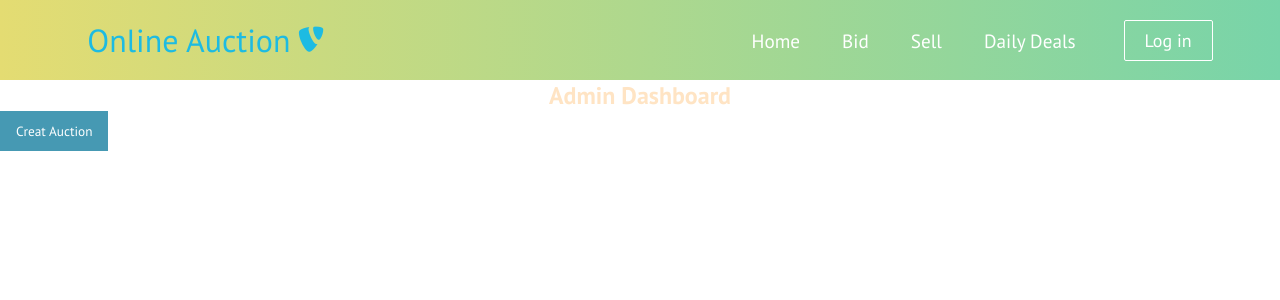
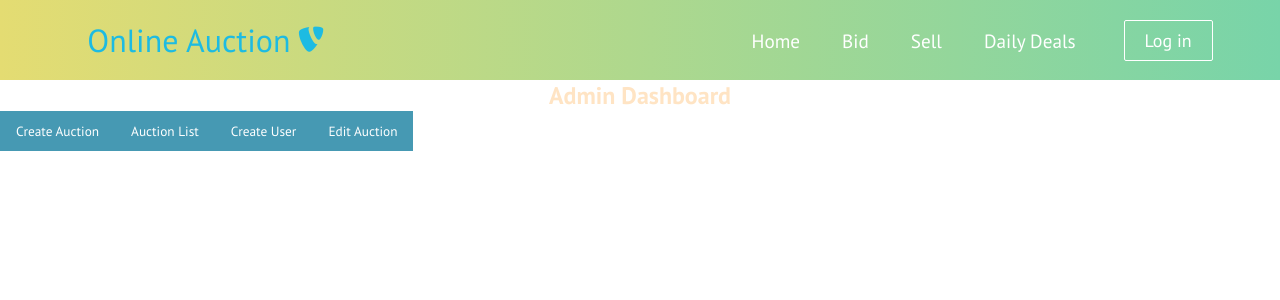
Before and after one commit to Madushan97/Auction_Web, a React (Create React App) app: page /AdminHomePage in a window 1280 px wide. Shown: the top 300 px of the page. Built offline with nearby package versions, Linux system fonts and the light colour scheme.

Commit message:
Creating Admin dashboard buttons

```diff
--- a/src/App.js
+++ b/src/App.js
@@ -15,9 +15,10 @@ import LoginPortal from './components/Login/LoginPortal'
 import AdminHomePage from './components/Login/AdminHomePage'
 import ValidatedLoginForm from './components/Login/ValidatedLoginForm'
 import PasswordReset from './components/Login/PasswordReset'
-
-
-
+import Auctionlist from './components/Auctions/Auctionlist'
+import Createauction from './components/Auctions/Createauction'
+import Createuser from './components/Auctions/Createuser'
+import Editauction from './components/Auctions/Editauction'
 
 function App() {
   return (
@@ -56,6 +57,14 @@ function App() {
 
           <Route path='/ValidatedLoginForm' component={ValidatedLoginForm}/>
 
+          <Route path='/Auctionlist' component={Auctionlist}/>
+
+          <Route path='/Createauction' component={Createauction}/>
+
+          <Route path='Createuser' component={Createuser}/>
+
+          <Route path='/Editauction' component={Editauction}/>
+
 
 
 
--- /dev/null
+++ b/src/components/Auctions/Auctionlist.js
@@ -0,0 +1,11 @@
+import React from 'react'
+
+function Auctionlist() {
+    return (
+        <div>
+            <h2>Welcome to Auctions</h2>
+        </div>
+    )
+}
+
+export default Auctionlist;
--- /dev/null
+++ b/src/components/Auctions/Createauction.js
@@ -0,0 +1,11 @@
+import React from 'react'
+
+function Createauction() {
+    return (
+        <div>
+            <h2>Create Auction</h2>
+        </div>
+    )
+}
+
+export default Createauction;
--- /dev/null
+++ b/src/components/Auctions/Createuser.js
@@ -0,0 +1,11 @@
+import React from 'react'
+
+function Createuser() {
+    return (
+        <div>
+            <h2>Create User</h2>
+        </div>
+    )
+}
+
+export default Createuser;
--- /dev/null
+++ b/src/components/Auctions/Editauction.js
@@ -0,0 +1,11 @@
+import React from 'react'
+
+function Editauction() {
+    return (
+        <div>
+            <h2>Edit Auction</h2>
+        </div>
+    )
+}
+
+export default Editauction;
--- a/src/components/Login/AdminHomePage.js
+++ b/src/components/Login/AdminHomePage.js
@@ -1,13 +1,34 @@
 import React from 'react'
 import './AdminHomePage.css'
+import {Link} from 'react-router-dom'
 
 function AdminHomePage() {
     return (
         <div>
             <h2>Admin Dashboard</h2>
+            <Link to='/Createauction'>
             <button>
-                Creat Auction
+                Create Auction
             </button>
+            </Link>
+
+            <Link to='/Auctionlist'>
+            <button>
+                Auction List
+            </button>
+            </Link>
+
+            <Link to='/Createuser'>
+            <button>
+                Create User
+            </button>
+            </Link>
+
+            <Link to='/Editauction'>
+            <button>
+                Edit Auction
+            </button>
+            </Link>
         </div>
     )
 }
```
